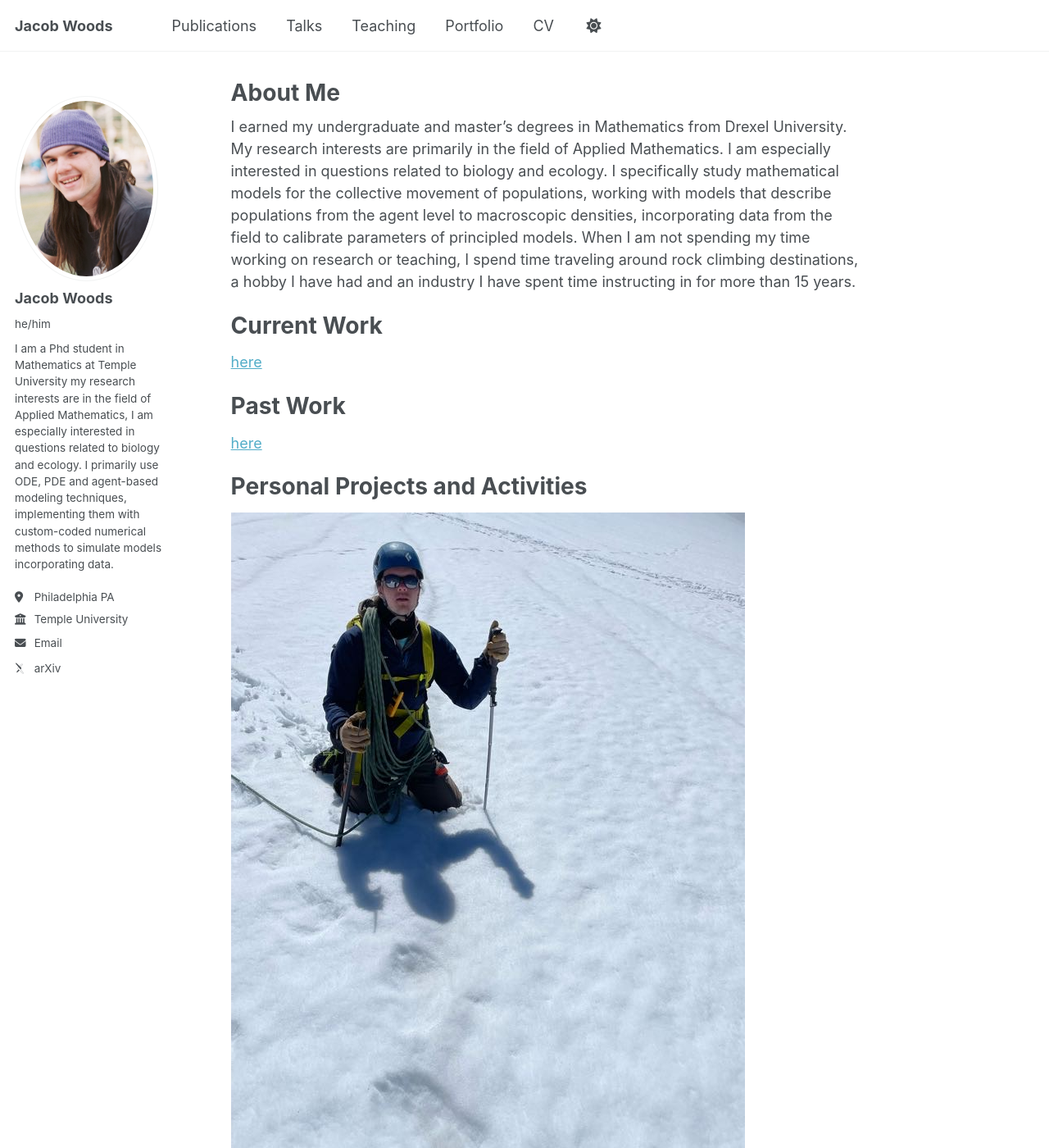
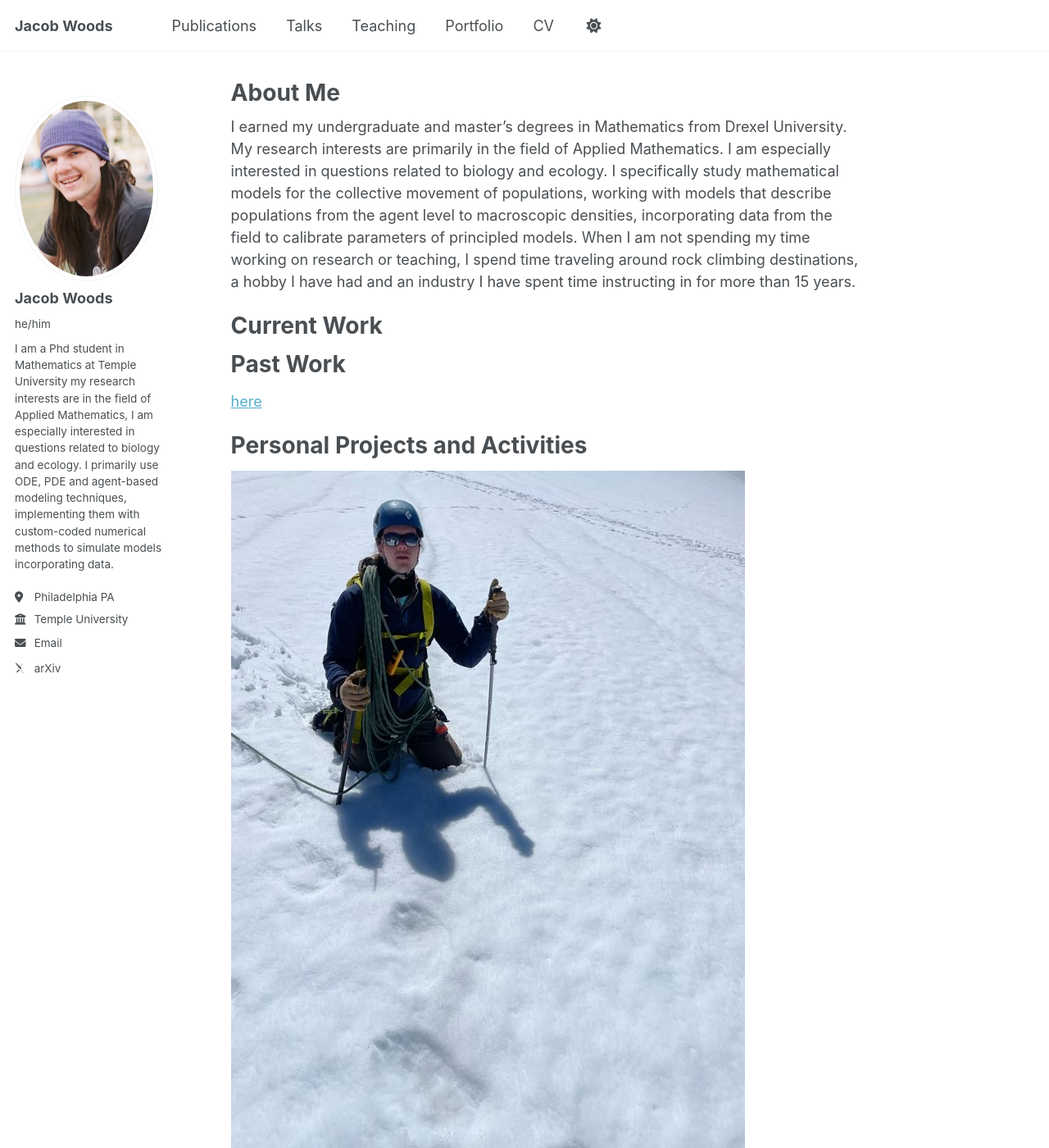
Before and after one commit to JacobWoods/JacobWoods.github.io, a Jekyll site: the page built from _pages/about.md, in a window 1280 px wide and 1400 px high. Shown: the whole window at 82% size. Built offline with Jekyll 4.4.1, drawn with Linux system fonts in a browser that asks for light colours; some web fonts are replaced.

Commit message:
Update about.md

```diff
--- a/_pages/about.md
+++ b/_pages/about.md
@@ -12,7 +12,7 @@ I earned my undergraduate and master's degrees in Mathematics from Drexel Univer
 Current Work
 ======
 
-[here](https://www.siam.org/publications/siam-news/articles/predicting-the-spread-and-establishment-potential-of-spotted-lanternflies/)
+
 
 
 Past Work
@@ -24,6 +24,3 @@ Personal Projects and Activities
 ======
 
 <img src='/images/bugaboo.png'>
-
-
-[here](https://epaclimbers.org/portfolio/haycock-mountain/?utm_source=chatgpt.com)
```
